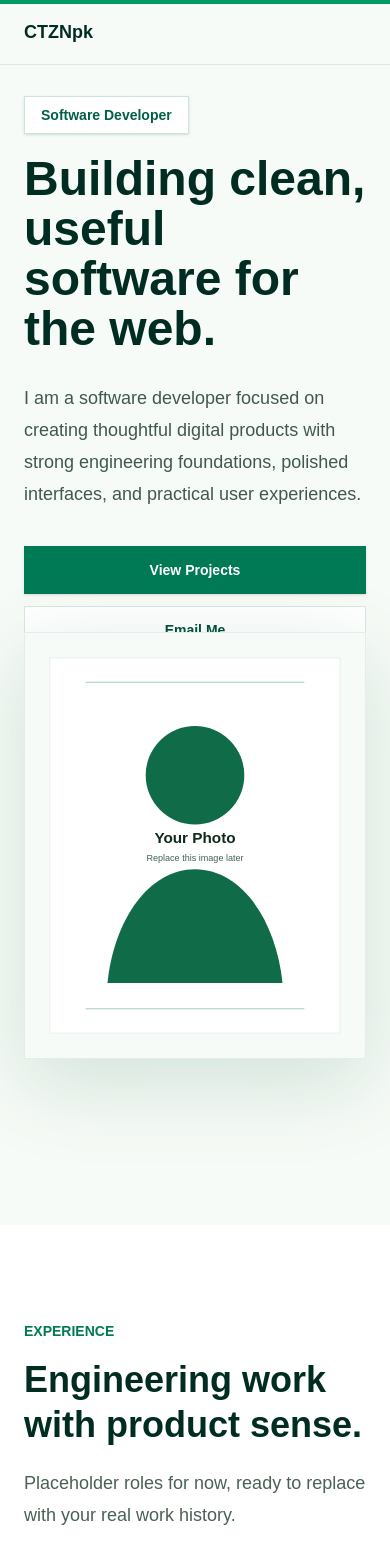
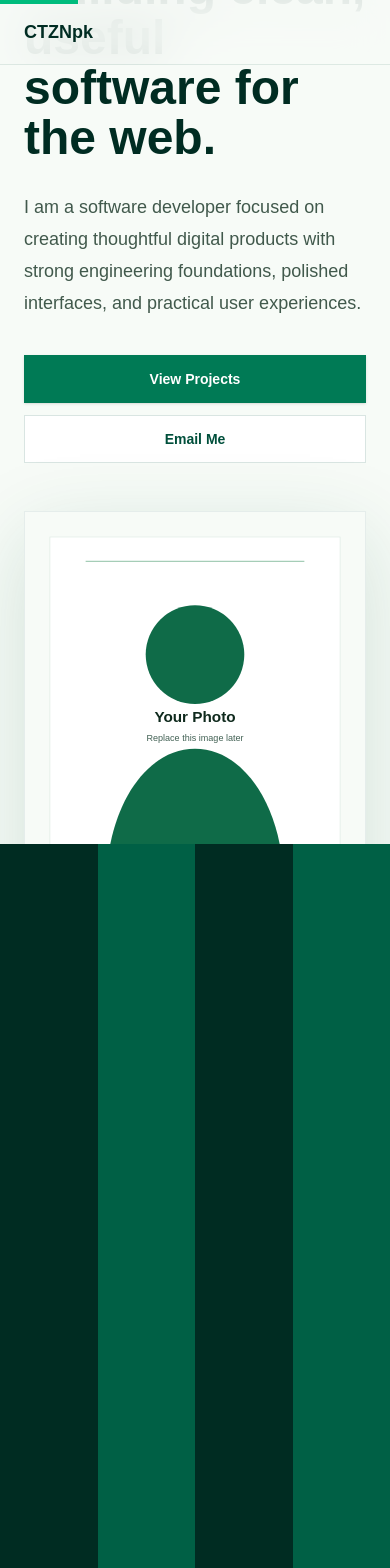
Before and after one commit to CTZNpk/portfolio, a Next.js app: page / in a window 390 px wide. Shown: the top 1568 px of the page. After the commit the page ends 844 px from the top, so only its background shows below. Built offline with nearby package versions, Linux system fonts and the light colour scheme.

Commit message:
Add strip wipe section transitions

```diff
--- a/src/app/globals.css
+++ b/src/app/globals.css
@@ -26,14 +26,7 @@ body {
 }
 
 html {
-  scroll-behavior: smooth;
-  scroll-snap-type: y mandatory;
-}
-
-@media (max-width: 767px) {
-  html {
-    scroll-snap-type: y proximity;
-  }
+  scroll-behavior: auto;
 }
 
 @media (prefers-reduced-motion: reduce) {
--- a/src/app/page.tsx
+++ b/src/app/page.tsx
@@ -1,13 +1,18 @@
 "use client";
 
+import { useCallback, useEffect, useRef, useState } from "react";
 import Image from "next/image";
-import { motion, useScroll, useSpring, useTransform } from "motion/react";
+import { motion, useReducedMotion } from "motion/react";
+
+type Direction = "up" | "down";
+type TransitionPhase = "idle" | "covering" | "revealing";
 
 const navItems = [
-  { label: "Experience", href: "#experience" },
-  { label: "Education", href: "#education" },
-  { label: "Projects", href: "#projects" },
-  { label: "Contact", href: "#contact" },
+  { label: "Home", id: "top" },
+  { label: "Experience", id: "experience" },
+  { label: "Education", id: "education" },
+  { label: "Projects", id: "projects" },
+  { label: "Contact", id: "contact" },
 ];
 
 const experience = [
@@ -62,87 +67,257 @@ const projects = [
 ];
 
 const sectionTransition = {
-  duration: 0.8,
+  duration: 0.72,
+  ease: [0.76, 0, 0.24, 1],
+} as const;
+
+const contentTransition = {
+  duration: 0.62,
   ease: [0.22, 1, 0.36, 1],
 } as const;
 
 export default function Home() {
-  const { scrollYProgress } = useScroll();
-  const progressScale = useSpring(scrollYProgress, {
-    stiffness: 120,
-    damping: 28,
-    restDelta: 0.001,
-  });
-  const heroImageY = useTransform(scrollYProgress, [0, 0.3], [0, -70]);
+  const [activeIndex, setActiveIndex] = useState(0);
+  const [direction, setDirection] = useState<Direction>("down");
+  const [phase, setPhase] = useState<TransitionPhase>("idle");
+  const [touchStartY, setTouchStartY] = useState<number | null>(null);
+  const isTransitioning = useRef(false);
+  const prefersReducedMotion = useReducedMotion();
+
+  const goToSection = useCallback(
+    (nextIndex: number) => {
+      if (
+        nextIndex === activeIndex ||
+        nextIndex < 0 ||
+        nextIndex >= navItems.length ||
+        isTransitioning.current
+      ) {
+        return;
+      }
+
+      const nextDirection: Direction = nextIndex > activeIndex ? "down" : "up";
+      setDirection(nextDirection);
+
+      if (prefersReducedMotion) {
+        setActiveIndex(nextIndex);
+        return;
+      }
+
+      isTransitioning.current = true;
+      setPhase("covering");
+
+      window.setTimeout(() => {
+        setActiveIndex(nextIndex);
+        setPhase("revealing");
+      }, 520);
+
+      window.setTimeout(() => {
+        setPhase("idle");
+        isTransitioning.current = false;
+      }, 1120);
+    },
+    [activeIndex, prefersReducedMotion],
+  );
+
+  const moveBy = useCallback(
+    (offset: number) => {
+      goToSection(activeIndex + offset);
+    },
+    [activeIndex, goToSection],
+  );
+
+  useEffect(() => {
+    const handleWheel = (event: WheelEvent) => {
+      if (Math.abs(event.deltaY) < 12) {
+        return;
+      }
+
+      event.preventDefault();
+      moveBy(event.deltaY > 0 ? 1 : -1);
+    };
+
+    const handleKeyDown = (event: KeyboardEvent) => {
+      if (["ArrowDown", "PageDown", " "].includes(event.key)) {
+        event.preventDefault();
+        moveBy(1);
+      }
+
+      if (["ArrowUp", "PageUp"].includes(event.key)) {
+        event.preventDefault();
+        moveBy(-1);
+      }
+
+      if (event.key === "Home") {
+        event.preventDefault();
+        goToSection(0);
+      }
+
+      if (event.key === "End") {
+        event.preventDefault();
+        goToSection(navItems.length - 1);
+      }
+    };
+
+    window.addEventListener("wheel", handleWheel, { passive: false });
+    window.addEventListener("keydown", handleKeyDown);
+
+    return () => {
+      window.removeEventListener("wheel", handleWheel);
+      window.removeEventListener("keydown", handleKeyDown);
+    };
+  }, [goToSection, moveBy]);
+
+  const handleTouchEnd = (event: React.TouchEvent<HTMLElement>) => {
+    if (touchStartY === null) {
+      return;
+    }
+
+    const distance = touchStartY - event.changedTouches[0].clientY;
+
+    if (Math.abs(distance) > 40) {
+      moveBy(distance > 0 ? 1 : -1);
+    }
+
+    setTouchStartY(null);
+  };
+
+  const progress = ((activeIndex + 1) / navItems.length) * 100;
 
   return (
-    <main className="min-h-screen bg-[#f7fbf7] text-[#102018]">
+    <main
+      className="relative h-svh overflow-hidden bg-[#f7fbf7] text-[#102018]"
+      onTouchStart={(event) => setTouchStartY(event.touches[0].clientY)}
+      onTouchEnd={handleTouchEnd}
+    >
       <motion.div
         aria-hidden="true"
-        className="fixed left-0 top-0 z-50 h-1 w-full origin-left bg-emerald-600"
-        style={{ scaleX: progressScale }}
+        className="fixed left-0 top-0 z-50 h-1 bg-emerald-500"
+        animate={{ width: `${progress}%` }}
+        transition={contentTransition}
       />
 
       <div className="fixed inset-x-0 top-0 z-40 border-b border-emerald-900/10 bg-[#f7fbf7]/86 backdrop-blur-xl">
         <nav className="mx-auto flex h-16 w-full max-w-7xl items-center justify-between px-6 sm:px-10 lg:px-14">
-          <a href="#top" className="text-lg font-semibold text-emerald-950">
+          <button
+            type="button"
+            onClick={() => goToSection(0)}
+            className="text-lg font-semibold text-emerald-950"
+          >
             CTZNpk
-          </a>
+          </button>
           <div className="hidden items-center gap-7 text-sm font-medium text-[#395246] sm:flex">
-            {navItems.map((item) => (
-              <a
-                className="transition hover:text-emerald-700"
-                href={item.href}
-                key={item.href}
+            {navItems.slice(1).map((item, index) => {
+              const sectionIndex = index + 1;
+
+              return (
+                <button
+                  className={`transition hover:text-emerald-700 ${
+                    activeIndex === sectionIndex
+                      ? "text-emerald-700"
+                      : "text-[#395246]"
+                  }`}
+                  onClick={() => goToSection(sectionIndex)}
+                  type="button"
+                  key={item.id}
                 >
                   {item.label}
-              </a>
-            ))}
+                </button>
+              );
+            })}
           </div>
         </nav>
       </div>
 
-      <div className="snap-y snap-mandatory overflow-x-hidden">
+      <SectionViewport activeIndex={activeIndex} direction={direction}>
+        {activeIndex === 0 && (
+          <HeroSection
+            onViewProjects={() => goToSection(3)}
+            onContact={() => goToSection(4)}
+          />
+        )}
+        {activeIndex === 1 && <ExperienceSection />}
+        {activeIndex === 2 && <EducationSection />}
+        {activeIndex === 3 && <ProjectsSection onContact={() => goToSection(4)} />}
+        {activeIndex === 4 && <ContactSection />}
+      </SectionViewport>
+
+      <SectionRail activeIndex={activeIndex} goToSection={goToSection} />
+      <StripTransition direction={direction} phase={phase} />
+    </main>
+  );
+}
+
+function SectionViewport({
+  activeIndex,
+  direction,
+  children,
+}: {
+  activeIndex: number;
+  direction: Direction;
+  children: React.ReactNode;
+}) {
+  return (
+    <motion.div
+      key={activeIndex}
+      className="h-full"
+      initial={{
+        opacity: 0,
+        y: direction === "down" ? 28 : -28,
+        scale: 0.985,
+      }}
+      animate={{ opacity: 1, y: 0, scale: 1 }}
+      transition={contentTransition}
+    >
+      {children}
+    </motion.div>
+  );
+}
+
+function HeroSection({
+  onViewProjects,
+  onContact,
+}: {
+  onViewProjects: () => void;
+  onContact: () => void;
+}) {
+  return (
     <section
       id="top"
-          className="flex min-h-screen snap-start items-center px-6 py-24 sm:px-10 lg:px-14"
+      className="flex h-svh items-center px-6 py-24 sm:px-10 lg:px-14"
     >
       <div className="mx-auto grid w-full max-w-7xl items-center gap-12 lg:grid-cols-[1.08fr_0.92fr]">
         <motion.div
           className="max-w-3xl"
           initial={{ opacity: 0, y: 34 }}
           animate={{ opacity: 1, y: 0 }}
-              transition={sectionTransition}
+          transition={contentTransition}
         >
-              <motion.p
-                className="mb-5 inline-flex border border-emerald-700/20 bg-white px-4 py-2 text-sm font-semibold text-emerald-800 shadow-sm"
-                initial={{ opacity: 0, y: 18 }}
-                animate={{ opacity: 1, y: 0 }}
-                transition={{ ...sectionTransition, delay: 0.12 }}
-              >
+          <p className="mb-5 inline-flex border border-emerald-700/20 bg-white px-4 py-2 text-sm font-semibold text-emerald-800 shadow-sm">
             Software Developer
-              </motion.p>
+          </p>
           <h1 className="text-5xl font-semibold leading-[1.04] text-emerald-950 sm:text-6xl lg:text-7xl">
             Building clean, useful software for the web.
           </h1>
           <p className="mt-7 max-w-2xl text-lg leading-8 text-[#41594c] sm:text-xl">
             I am a software developer focused on creating thoughtful digital
-                products with strong engineering foundations, polished
-                interfaces, and practical user experiences.
+            products with strong engineering foundations, polished interfaces,
+            and practical user experiences.
           </p>
           <div className="mt-9 flex flex-col gap-3 sm:flex-row">
-                <a
-                  href="#projects"
+            <button
+              onClick={onViewProjects}
+              type="button"
               className="inline-flex h-12 items-center justify-center bg-emerald-700 px-6 text-sm font-semibold text-white shadow-sm transition hover:-translate-y-0.5 hover:bg-emerald-800"
             >
               View Projects
-                </a>
-                <a
-                  href="#contact"
+            </button>
+            <button
+              onClick={onContact}
+              type="button"
               className="inline-flex h-12 items-center justify-center border border-emerald-900/15 bg-white px-6 text-sm font-semibold text-emerald-900 transition hover:-translate-y-0.5 hover:border-emerald-700/40 hover:text-emerald-700"
             >
               Email Me
-                </a>
+            </button>
           </div>
         </motion.div>
 
@@ -150,8 +325,7 @@ export default function Home() {
           className="relative mx-auto aspect-[4/5] w-full max-w-[430px] overflow-hidden border border-emerald-900/10 bg-white shadow-[0_24px_80px_rgba(16,96,64,0.16)]"
           initial={{ opacity: 0, scale: 0.94, y: 40 }}
           animate={{ opacity: 1, scale: 1, y: 0 }}
-              transition={{ ...sectionTransition, delay: 0.18 }}
-              style={{ y: heroImageY }}
+          transition={{ ...contentTransition, delay: 0.12 }}
         >
           <Image
             src="/profile-placeholder.svg"
@@ -164,20 +338,18 @@ export default function Home() {
         </motion.div>
       </div>
     </section>
+  );
+}
 
+function ExperienceSection() {
+  return (
     <AnimatedSection id="experience" tone="white">
       <SectionHeader
         label="Experience"
         title="Engineering work with product sense."
         description="Placeholder roles for now, ready to replace with your real work history."
       />
-          <motion.div
-            className="mt-10 grid gap-5 lg:grid-cols-2"
-            variants={staggerContainer}
-            initial="hidden"
-            whileInView="show"
-            viewport={{ once: false, amount: 0.32 }}
-          >
+      <CardGrid className="lg:grid-cols-2">
         {experience.map((item) => (
           <MotionCard key={`${item.role}-${item.company}`}>
             <div className="flex flex-col gap-2 sm:flex-row sm:items-start sm:justify-between">
@@ -196,22 +368,20 @@ export default function Home() {
             <p className="mt-5 leading-7 text-[#43584d]">{item.summary}</p>
           </MotionCard>
         ))}
-          </motion.div>
+      </CardGrid>
     </AnimatedSection>
+  );
+}
 
+function EducationSection() {
+  return (
     <AnimatedSection id="education" tone="green">
       <SectionHeader
         label="Education"
         title="A foundation for solving real problems."
         description="Use this section for degrees, certifications, and focused learning."
       />
-          <motion.div
-            className="mt-10 grid gap-5 md:grid-cols-2"
-            variants={staggerContainer}
-            initial="hidden"
-            whileInView="show"
-            viewport={{ once: false, amount: 0.32 }}
-          >
+      <CardGrid className="md:grid-cols-2">
         {education.map((item) => (
           <MotionCard key={`${item.degree}-${item.school}`}>
             <p className="text-sm font-semibold text-emerald-700">
@@ -223,22 +393,20 @@ export default function Home() {
             <p className="mt-2 text-[#4b6155]">{item.school}</p>
           </MotionCard>
         ))}
-          </motion.div>
+      </CardGrid>
     </AnimatedSection>
+  );
+}
 
+function ProjectsSection({ onContact }: { onContact: () => void }) {
+  return (
     <AnimatedSection id="projects" tone="white">
       <SectionHeader
         label="Projects"
         title="Selected work and product ideas."
         description="Placeholder projects that can be swapped with live links, case studies, and GitHub repositories."
       />
-          <motion.div
-            className="mt-10 grid gap-5 lg:grid-cols-3"
-            variants={staggerContainer}
-            initial="hidden"
-            whileInView="show"
-            viewport={{ once: false, amount: 0.25 }}
-          >
+      <CardGrid className="lg:grid-cols-3">
         {projects.map((project) => (
           <MotionCard
             className="flex min-h-64 flex-col justify-between hover:-translate-y-1 hover:border-emerald-700/30 hover:shadow-[0_18px_48px_rgba(16,96,64,0.12)]"
@@ -255,27 +423,31 @@ export default function Home() {
                 {project.description}
               </p>
             </div>
-                <a
-                  href="#contact"
-                  className="mt-8 text-sm font-semibold text-emerald-700 hover:text-emerald-900"
+            <button
+              onClick={onContact}
+              type="button"
+              className="mt-8 text-left text-sm font-semibold text-emerald-700 hover:text-emerald-900"
             >
               Request details
-                </a>
+            </button>
           </MotionCard>
         ))}
-          </motion.div>
+      </CardGrid>
     </AnimatedSection>
+  );
+}
 
+function ContactSection() {
+  return (
     <section
       id="contact"
-          className="flex min-h-screen snap-start items-center bg-emerald-950 px-6 py-24 text-white sm:px-10 lg:px-14"
+      className="flex h-svh items-center bg-emerald-950 px-6 py-24 text-white sm:px-10 lg:px-14"
     >
       <motion.div
         className="mx-auto grid w-full max-w-7xl gap-10 lg:grid-cols-[0.9fr_1.1fr]"
         initial={{ opacity: 0, y: 44 }}
-            whileInView={{ opacity: 1, y: 0 }}
-            viewport={{ once: false, amount: 0.45 }}
-            transition={sectionTransition}
+        animate={{ opacity: 1, y: 0 }}
+        transition={contentTransition}
       >
         <div>
           <p className="text-sm font-semibold uppercase text-emerald-300">
@@ -288,13 +460,12 @@ export default function Home() {
         <motion.div
           className="border border-white/10 bg-white/5 p-6 sm:p-8"
           initial={{ opacity: 0, scale: 0.96 }}
-              whileInView={{ opacity: 1, scale: 1 }}
-              viewport={{ once: false, amount: 0.45 }}
-              transition={{ ...sectionTransition, delay: 0.12 }}
+          animate={{ opacity: 1, scale: 1 }}
+          transition={{ ...contentTransition, delay: 0.12 }}
         >
           <p className="text-lg leading-8 text-emerald-50/85">
-                Have a project, collaboration, or role in mind? Send me an email
-                and I&apos;ll get back to you.
+            Have a project, collaboration, or role in mind? Send me an email and
+            I&apos;ll get back to you.
           </p>
           <a
             href="mailto:hello@example.com"
@@ -305,30 +476,8 @@ export default function Home() {
         </motion.div>
       </motion.div>
     </section>
-      </div>
-    </main>
   );
 }
-
-const staggerContainer = {
-  hidden: {},
-  show: {
-    transition: {
-      staggerChildren: 0.12,
-      delayChildren: 0.08,
-    },
-  },
-};
-
-const cardVariants = {
-  hidden: { opacity: 0, y: 42, scale: 0.98 },
-  show: {
-    opacity: 1,
-    y: 0,
-    scale: 1,
-    transition: sectionTransition,
-  },
-};
 
 function AnimatedSection({
   id,
@@ -342,20 +491,46 @@ function AnimatedSection({
   return (
     <section
       id={id}
-      className={`flex min-h-screen snap-start items-center px-6 py-24 sm:px-10 lg:px-14 ${
+      className={`flex h-svh items-center overflow-y-auto px-6 py-24 sm:px-10 lg:px-14 ${
         tone === "white" ? "bg-white" : "bg-[#f7fbf7]"
       }`}
     >
       <motion.div
         className="mx-auto w-full max-w-7xl"
         initial={{ opacity: 0, y: 44 }}
-        whileInView={{ opacity: 1, y: 0 }}
-        viewport={{ once: false, amount: 0.35 }}
-        transition={sectionTransition}
+        animate={{ opacity: 1, y: 0 }}
+        transition={contentTransition}
       >
         {children}
       </motion.div>
     </section>
+  );
+}
+
+function CardGrid({
+  className,
+  children,
+}: {
+  className: string;
+  children: React.ReactNode;
+}) {
+  return (
+    <motion.div
+      className={`mt-10 grid gap-5 ${className}`}
+      initial="hidden"
+      animate="show"
+      variants={{
+        hidden: {},
+        show: {
+          transition: {
+            staggerChildren: 0.12,
+            delayChildren: 0.08,
+          },
+        },
+      }}
+    >
+      {children}
+    </motion.div>
   );
 }
 
@@ -369,7 +544,15 @@ function MotionCard({
   return (
     <motion.article
       className={`border border-emerald-900/10 bg-[#fbfdfb] p-6 transition ${className}`}
-      variants={cardVariants}
+      variants={{
+        hidden: { opacity: 0, y: 42, scale: 0.98 },
+        show: {
+          opacity: 1,
+          y: 0,
+          scale: 1,
+          transition: contentTransition,
+        },
+      }}
     >
       {children}
     </motion.article>
@@ -397,3 +580,67 @@ function SectionHeader({
     </div>
   );
 }
+
+function StripTransition({
+  direction,
+  phase,
+}: {
+  direction: Direction;
+  phase: TransitionPhase;
+}) {
+  const hiddenPosition = direction === "down" ? "100%" : "-100%";
+  const exitPosition = direction === "down" ? "-100%" : "100%";
+  const targetY =
+    phase === "covering" ? "0%" : phase === "revealing" ? exitPosition : hiddenPosition;
+
+  return (
+    <div
+      aria-hidden="true"
+      className="pointer-events-none fixed inset-0 z-[60] grid grid-cols-4"
+    >
+      {[0, 1, 2, 3].map((strip) => (
+        <motion.div
+          key={strip}
+          className={`h-full ${
+            strip % 2 === 0 ? "bg-emerald-950" : "bg-emerald-800"
+          }`}
+          initial={false}
+          animate={{ y: targetY }}
+          transition={{
+            ...sectionTransition,
+            delay:
+              phase === "covering"
+                ? strip * 0.045
+                : (3 - strip) * 0.045,
+          }}
+        />
+      ))}
+    </div>
+  );
+}
+
+function SectionRail({
+  activeIndex,
+  goToSection,
+}: {
+  activeIndex: number;
+  goToSection: (index: number) => void;
+}) {
+  return (
+    <div className="fixed right-5 top-1/2 z-30 hidden -translate-y-1/2 flex-col gap-3 lg:flex">
+      {navItems.map((item, index) => (
+        <button
+          key={item.id}
+          type="button"
+          aria-label={`Go to ${item.label}`}
+          onClick={() => goToSection(index)}
+          className={`h-2.5 w-2.5 border transition ${
+            activeIndex === index
+              ? "scale-125 border-emerald-700 bg-emerald-700"
+              : "border-emerald-700/40 bg-white/70 hover:border-emerald-700"
+          }`}
+        />
+      ))}
+    </div>
+  );
+}
```
Lines whose indentation alone changed are shown as unchanged.
